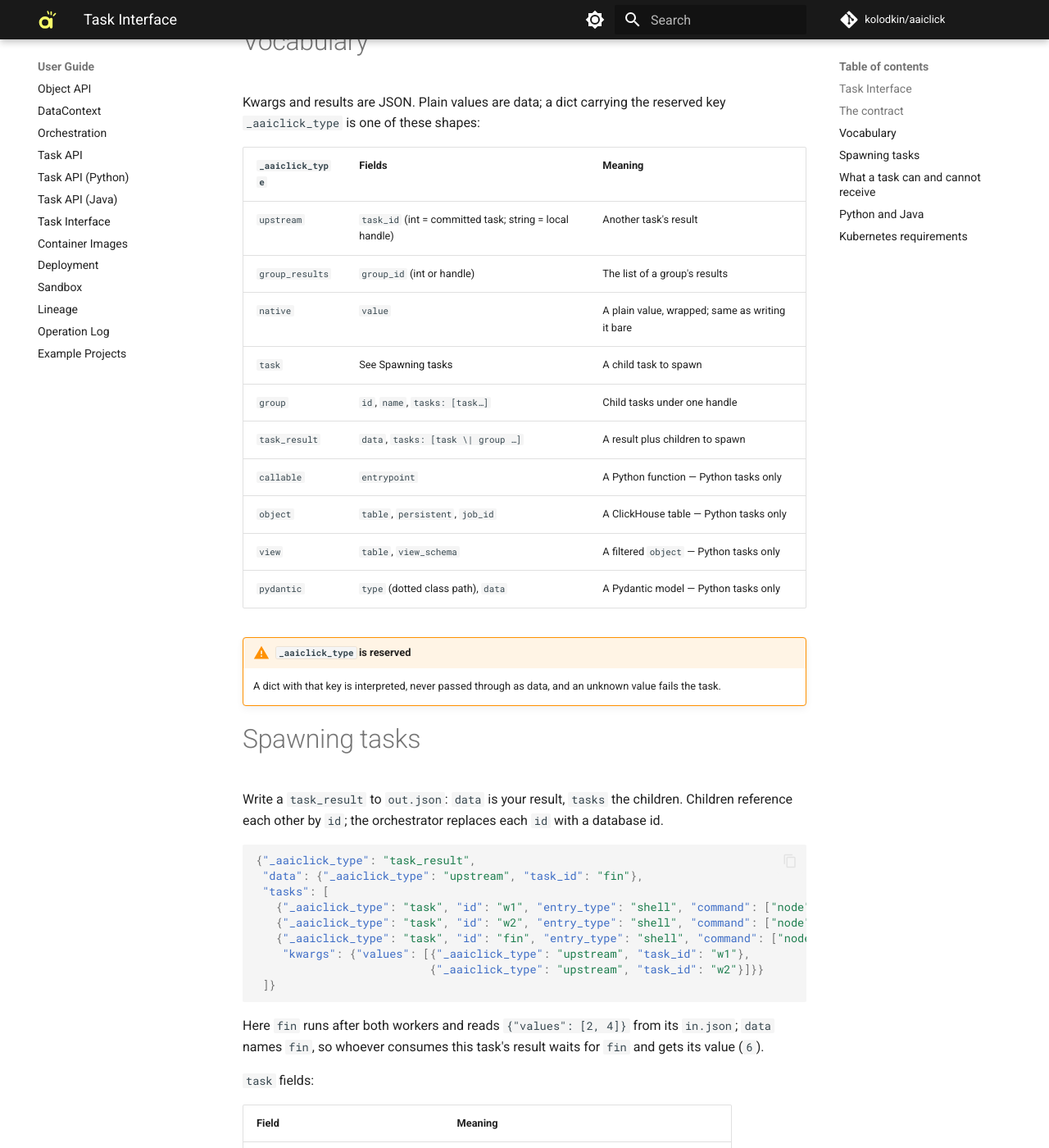
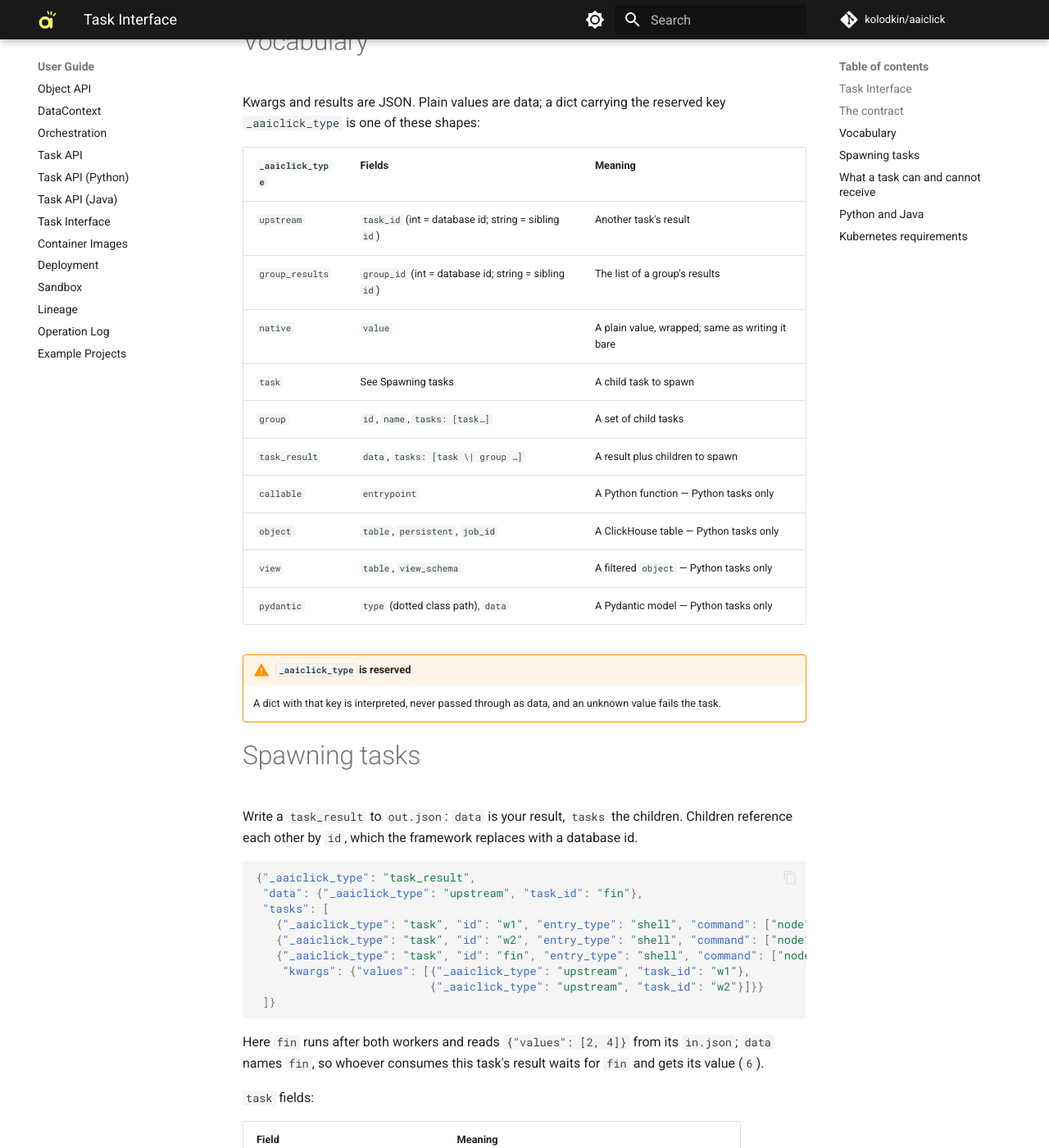
Before and after one commit to kolodkin/aaiclick, an MkDocs documentation site: the page built from docs/user_guide/task_interface.md, in a window 1280 px wide and 1400 px high, scrolled down 1216 px. Shown: the whole window at 82% size. Built offline with MkDocs 1.6.1 and Material for MkDocs 9.7.7, drawn with Linux system fonts in a browser that asks for light colours; comment, search, counter and statistics services are not loaded; some of the changed text lies outside the part shown.

Commit message:
Say the framework replaces ids with database ids; drop handle jargon
Co-Authored-By: Claude Opus 5.5 <noreply@anthropic.com>
Claude-Session: https://claude.ai/code/session_01HxLiG2aWESed1kiU4zjXDm

````diff
--- a/docs/user_guide/task_interface.md
+++ b/docs/user_guide/task_interface.md
@@ -53,18 +53,18 @@ async def report(value: int):   # 42
 Kwargs and results are JSON. Plain values are data; a dict carrying the
 reserved key `_aaiclick_type` is one of these shapes:
 
-| `_aaiclick_type` | Fields                                                  | Meaning                                         |
-|------------------|---------------------------------------------------------|-------------------------------------------------|
-| `upstream`       | `task_id` (int = committed task; string = local handle) | Another task's result                           |
-| `group_results`  | `group_id` (int or handle)                              | The list of a group's results                   |
-| `native`         | `value`                                                 | A plain value, wrapped; same as writing it bare |
-| `task`           | See [Spawning tasks](#spawning-tasks)                   | A child task to spawn                           |
-| `group`          | `id`, `name`, `tasks: [task…]`                          | Child tasks under one handle                    |
-| `task_result`    | `data`, `tasks: [task \| group …]`                      | A result plus children to spawn                 |
-| `callable`       | `entrypoint`                                            | A Python function — Python tasks only           |
-| `object`         | `table`, `persistent`, `job_id`                         | A ClickHouse table — Python tasks only          |
-| `view`           | `table`, `view_schema`                                  | A filtered `object` — Python tasks only         |
-| `pydantic`       | `type` (dotted class path), `data`                      | A Pydantic model — Python tasks only            |
+| `_aaiclick_type` | Fields                                                | Meaning                                         |
+|------------------|-------------------------------------------------------|-------------------------------------------------|
+| `upstream`       | `task_id` (int = database id; string = sibling `id`)  | Another task's result                           |
+| `group_results`  | `group_id` (int = database id; string = sibling `id`) | The list of a group's results                   |
+| `native`         | `value`                                               | A plain value, wrapped; same as writing it bare |
+| `task`           | See [Spawning tasks](#spawning-tasks)                 | A child task to spawn                           |
+| `group`          | `id`, `name`, `tasks: [task…]`                        | A set of child tasks                            |
+| `task_result`    | `data`, `tasks: [task \| group …]`                    | A result plus children to spawn                 |
+| `callable`       | `entrypoint`                                          | A Python function — Python tasks only           |
+| `object`         | `table`, `persistent`, `job_id`                       | A ClickHouse table — Python tasks only          |
+| `view`           | `table`, `view_schema`                                | A filtered `object` — Python tasks only         |
+| `pydantic`       | `type` (dotted class path), `data`                    | A Pydantic model — Python tasks only            |
 
 !!! warning "`_aaiclick_type` is reserved"
     A dict with that key is interpreted, never passed through as data, and an
@@ -73,8 +73,8 @@ reserved key `_aaiclick_type` is one of these shapes:
 # Spawning tasks
 
 Write a `task_result` to `out.json`: `data` is your result, `tasks` the
-children. Children reference each other by `id`; the orchestrator replaces
-each `id` with a database id.
+children. Children reference each other by `id`, which the framework
+replaces with a database id.
 
 ```json
 {"_aaiclick_type": "task_result",
@@ -94,15 +94,15 @@ for `fin` and gets its value (`6`).
 
 `task` fields:
 
-| Field                                   | Meaning                                                    |
-|-----------------------------------------|------------------------------------------------------------|
-| `id`                                    | Handle other children refer to (optional)                  |
-| `entry_type`                            | `"shell"`, `"module"` (Python) or `"jvm"`                  |
-| `command` / `entrypoint`                | Argv for shell; dotted path or Java class name otherwise   |
-| `kwargs`                                | JSON object; values may be `upstream` refs to handles      |
-| `command_env`, `max_retries`, `name`    | Env vars for the process, retries on failure, display name |
-| `image` or `git_remote` / `git_sha` / … | Image source; omitted → the child runs in your image       |
-| `depends_on`                            | Handles to run after, without data flow                    |
+| Field                                   | Meaning                                                     |
+|-----------------------------------------|-------------------------------------------------------------|
+| `id`                                    | Name siblings refer to (optional)                           |
+| `entry_type`                            | `"shell"`, `"module"` (Python) or `"jvm"`                   |
+| `command` / `entrypoint`                | Argv for shell; dotted path or Java class name otherwise    |
+| `kwargs`                                | JSON object; values may be `upstream` refs to sibling `id`s |
+| `command_env`, `max_retries`, `name`    | Env vars for the process, retries on failure, display name  |
+| `image` or `git_remote` / `git_sha` / … | Image source; omitted → the child runs in your image        |
+| `depends_on`                            | Sibling `id`s to run after, without data flow               |
 
 A `group` dict (`{"_aaiclick_type": "group", "id": "g", "tasks": [...]}`)
 groups children; a `group_results` ref (`{"_aaiclick_type": "group_results",
````
